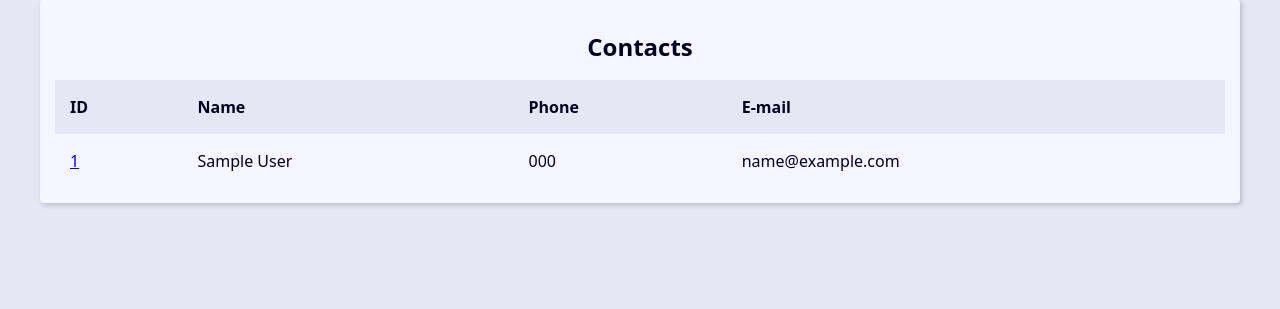
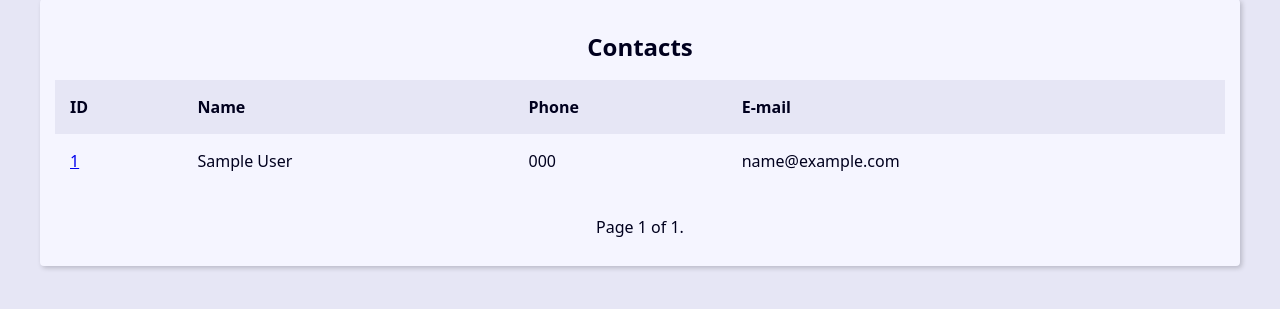
Before and after one commit to MatheusZem12/AgendaProject, a Django app: page /contact/ in a window 1280 px wide. Shown: the part 270-579 px from the top of the page. Run offline with Django 3.2, Linux system fonts and the light colour scheme; tables that the repository leaves empty hold one stand-in row (values such as "Sample post").

Commit message:
feature: Creating paginator to contact

```diff
--- a/base_templates/global/base.html
+++ b/base_templates/global/base.html
@@ -7,6 +7,8 @@
     {% include 'global/partials/_header.html' %}
     <main class="content">
         {% block content %}{% endblock %}
+        {% include 'global/partials/_pagination.html' %}
     </main>
+
 </body>
 </html>
--- /dev/null
+++ b/base_templates/global/partials/_pagination.html
@@ -0,0 +1,19 @@
+{% if page_obj %}
+    <div class="pagination">
+        <span class="step-links">
+            {% if page_obj.has_previous %}
+                <a href="?page=1&q={{ request.GET.q.strip }}">&laquo; first</a>
+                <a href="?page={{ page_obj.previous_page_number }}&q={{ request.GET.q.strip }}">previous</a>
+            {% endif %}
+
+            <span class="current">
+                Page {{ page_obj.number }} of {{ page_obj.paginator.num_pages }}.
+            </span>
+
+            {% if page_obj.has_next %}
+                <a href="?page={{ page_obj.next_page_number }}&q={{ request.GET.q.strip }}">next</a>
+                <a href="?page={{ page_obj.paginator.num_pages }}&q={{ request.GET.q.strip }}">last &raquo;</a>
+            {% endif %}
+        </span>
+    </div>
+{% endif %}
--- a/contact/templates/contact/index.html
+++ b/contact/templates/contact/index.html
@@ -1,7 +1,7 @@
 {% extends 'global/base.html' %}
 
 {% block content %}
-{% if  contacts %}
+{% if  page_obj %}
   <div class="responsive-table">
     <table class="contacts-table">
       <caption class="table-caption ">
@@ -18,7 +18,7 @@
       </thead>
 
       <tbody>
-        {% for contact in contacts %}
+        {% for contact in page_obj %}
           <tr class="table-row">
             <td class="table-cel">
               <a href="{% url 'contact:contact' contact.id %}">
--- a/contact/views/contact_views.py
+++ b/contact/views/contact_views.py
@@ -1,22 +1,27 @@
 from django.shortcuts import redirect, render, get_object_or_404, get_list_or_404
 from contact.models import Contact
 from django.db.models import Q
+from django.core.paginator import Paginator
 
 def find_all_contact(request):
-    contacts = Contact.objects.order_by('id').filter(show=True)
-    return render(request, 'contact/index.html', context = {'contacts': contacts})
+    contacts = Contact.objects.filter(show=True).order_by('id')
+    paginator = Paginator(contacts, 10)
+    page = request.GET.get('page')
+    page_obj = paginator.get_page(page)
+    return render(request, 'contact/index.html', context = {'page_obj': page_obj})
 
 def search_contact(request):
     search = request.GET.get('q','')
     if search:
         redirect('contact:index')
-    print(search)
     contacts = Contact.objects.filter(
         Q(first_name__icontains=search) |
         Q(id__icontains=search)
     )
-    print(contacts.query)
-    return render(request, 'contact/index.html', context = {'contacts': contacts})
+    paginator = Paginator(contacts, 10)
+    page = request.GET.get('page')
+    page_obj = paginator.get_page(page)
+    return render(request, 'contact/index.html', context = {'page_obj': page_obj})
 
 
 def find_contact_by_id(request, contact_id):
```
